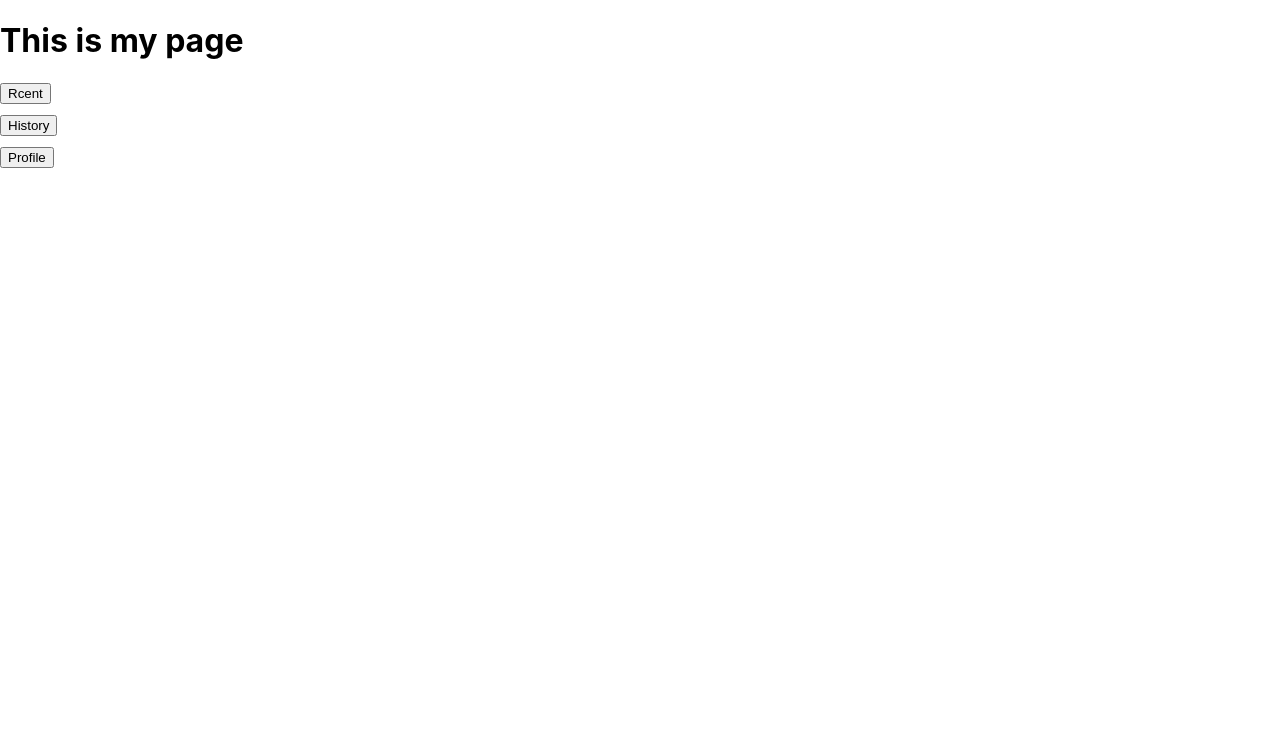
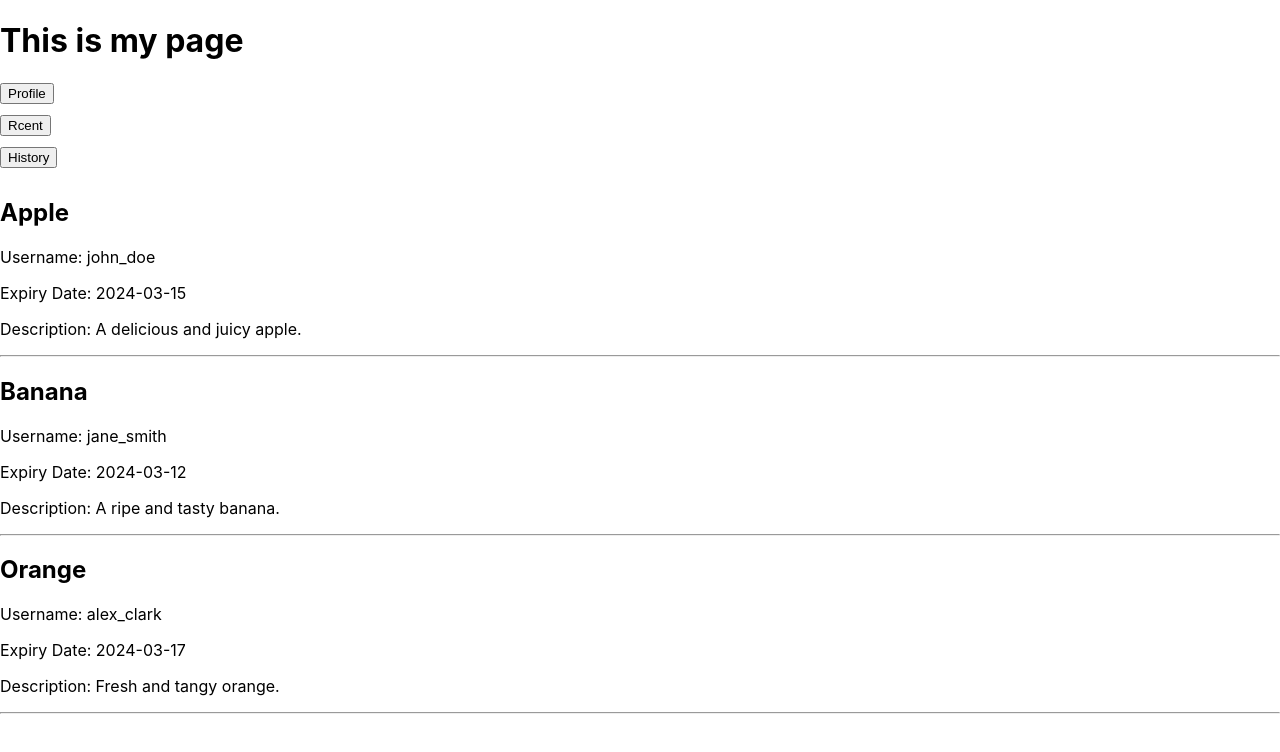
Before and after one commit to niniwoo/cmd-f_Hackathon, a React (Create React App) app in the folder cmd-f_hackathon/: page /mypage in a window 1280 px wide. Shown: the top 752 px of the page. Built offline with nearby package versions, Linux system fonts and the light colour scheme.

Commit message:
linked buttons on mypage with dummy data

```diff
--- a/cmd-f_hackathon/src/components/Main.jsx
+++ b/cmd-f_hackathon/src/components/Main.jsx
@@ -27,6 +27,8 @@ const Main = () => {
       <h1>This is main page</h1>
       <button onClick={handleUrgentClick}>Urgent Item</button>
       <button onClick={handleSeeMoreClick}>See more item</button>
+
+      <button onClick={() => navigate("/mypage")}>To my page</button>
       <div>
         {showUrgent
           ? urgentData.map((item) => (
--- a/cmd-f_hackathon/src/components/Mypage.jsx
+++ b/cmd-f_hackathon/src/components/Mypage.jsx
@@ -1,25 +1,75 @@
-import React from "react";
+import historyData from "../data/history";
+import recentData from "../data/recent";
+import { useNavigate } from "react-router-dom";
+import React, { useState } from "react";
 
 const Mypage = () => {
+  const navigate = useNavigate();
+  const [showHistory, setShowHistory] = useState(false);
+
+  const handleHistoryClick = () => {
+    setShowHistory(true);
+  };
+
+  const handleRecentClick = () => {
+    setShowHistory(false);
+  };
+
+  const handleClickItem = (id) => {
+    console.log("Clicked item with ID:", id);
+    navigate(`/post-detail/${id}`);
+  };
+
   return (
     <div>
       <h1> This is my page</h1>
       <div>
         <button style={{ marginBottom: "10px" }}>
+          Profile
+        </button>
+      </div>
+      <div>
+        <button onClick={handleRecentClick} style={{ marginBottom: "10px" }}>
           Rcent
         </button>
       </div>
 
       <div>
-        <button style={{ marginBottom: "10px" }}>
-          History
-        </button>
+        <button onClick={handleHistoryClick} style={{ marginBottom: "10px" }}>History</button>
+        <div>
+          {showHistory && showHistory
+            ? historyData.map((item) => (
+              <div
+                key={item.id}
+                onClick={() => handleClickItem(item.id)}
+                style={{ cursor: "pointer" }}
+              >
+                <h2>{item.name}</h2>
+                <p>Username: {item.username}</p>
+                <p>Expiry Date: {item.expiryDate}</p>
+                <p>Description: {item.description}</p>
+                <hr />
+              </div>
+            ))
+            : recentData.map((item) => (
+              <div
+                key={item.id}
+                onClick={() => handleClickItem(item.id)}
+                style={{ cursor: "pointer" }}
+              >
+                <h2>{item.name}</h2>
+                <p>Username: {item.username}</p>
+                <p>Expiry Date: {item.expiryDate}</p>
+                <p>Description: {item.description}</p>
+                <hr />
+              </div>
+
+
+            ))}
+        </div>
       </div>
-      <div>
-        <button style={{ marginBottom: "10px" }}>
-          Profile
-        </button>
-      </div>
+
+
 
 
     </div>
--- /dev/null
+++ b/cmd-f_hackathon/src/data/history.js
@@ -0,0 +1,87 @@
+const history = [
+	{
+		id: 1,
+		username: 'user1',
+		name: 'Apple',
+		picture: 'https://example.com/apple.jpg',
+		expiryDate: '2023-03-15',
+		description: 'A juicy and delicious apple.',
+		quantity: 5
+	},
+	{
+		id: 2,
+		username: 'user2',
+		name: 'Banana',
+		picture: 'https://example.com/banana.jpg',
+		expiryDate: '2023-03-12',
+		description: 'A ripe banana ready to eat.',
+		quantity: 10
+	},
+	{
+		id: 3,
+		username: 'user3',
+		name: 'Orange',
+		picture: 'https://example.com/orange.jpg',
+		expiryDate: '2023-03-17',
+		description: 'Fresh and tangy orange.',
+		quantity: 8
+	},
+	{
+		id: 4,
+		username: 'user3',
+		name: 'Orange',
+		picture: 'https://example.com/orange.jpg',
+		expiryDate: '2023-03-17',
+		description: 'Fresh and tangy orange.',
+		quantity: 8
+	},
+	{
+		id: 5,
+		username: 'user3',
+		name: 'Orange',
+		picture: 'https://example.com/orange.jpg',
+		expiryDate: '2023-03-17',
+		description: 'Fresh and tangy orange.',
+		quantity: 8
+	},
+	{
+		id: 6,
+		username: 'user3',
+		name: 'Orange',
+		picture: 'https://example.com/orange.jpg',
+		expiryDate: '2023-03-17',
+		description: 'Fresh and tangy orange.',
+		quantity: 8
+	},
+	{
+		id: 7,
+		username: 'user3',
+		name: 'Orange',
+		picture: 'https://example.com/orange.jpg',
+		expiryDate: '2023-03-17',
+		description: 'Fresh and tangy orange.',
+		quantity: 8
+	},
+	{
+		id: 8,
+		username: 'user3',
+		name: 'Orange',
+		picture: 'https://example.com/orange.jpg',
+		expiryDate: '2023-03-17',
+		description: 'Fresh and tangy orange.',
+		quantity: 8
+	},
+
+	{
+		id: 9,
+		username: 'user3',
+		name: 'Orange',
+		picture: 'https://example.com/orange.jpg',
+		expiryDate: '2023-03-17',
+		description: 'Fresh and tangy orange.',
+		quantity: 8
+	},
+
+	// Add more food items as needed
+];
+export default history
--- a/cmd-f_hackathon/src/components/data/history.js
+++ b/cmd-f_hackathon/src/data/recent.js
@@ -1,25 +1,25 @@
-const history = [
+const recent = [
 	{
 		id: 1,
-		username: 'user1',
+		username: 'john_doe',
 		name: 'Apple',
 		picture: 'https://example.com/apple.jpg',
 		expiryDate: '2024-03-15',
-		description: 'A juicy and delicious apple.',
-		quantity: 5
+		description: 'A delicious and juicy apple.',
+		quantity: 10
 	},
 	{
 		id: 2,
-		username: 'user2',
+		username: 'jane_smith',
 		name: 'Banana',
 		picture: 'https://example.com/banana.jpg',
 		expiryDate: '2024-03-12',
-		description: 'A ripe banana ready to eat.',
-		quantity: 10
+		description: 'A ripe and tasty banana.',
+		quantity: 15
 	},
 	{
 		id: 3,
-		username: 'user3',
+		username: 'alex_clark',
 		name: 'Orange',
 		picture: 'https://example.com/orange.jpg',
 		expiryDate: '2024-03-17',
@@ -28,3 +28,4 @@ const history = [
 	},
 	// Add more food items as needed
 ];
+export default recent
```
Lines whose indentation alone changed are shown as unchanged.
